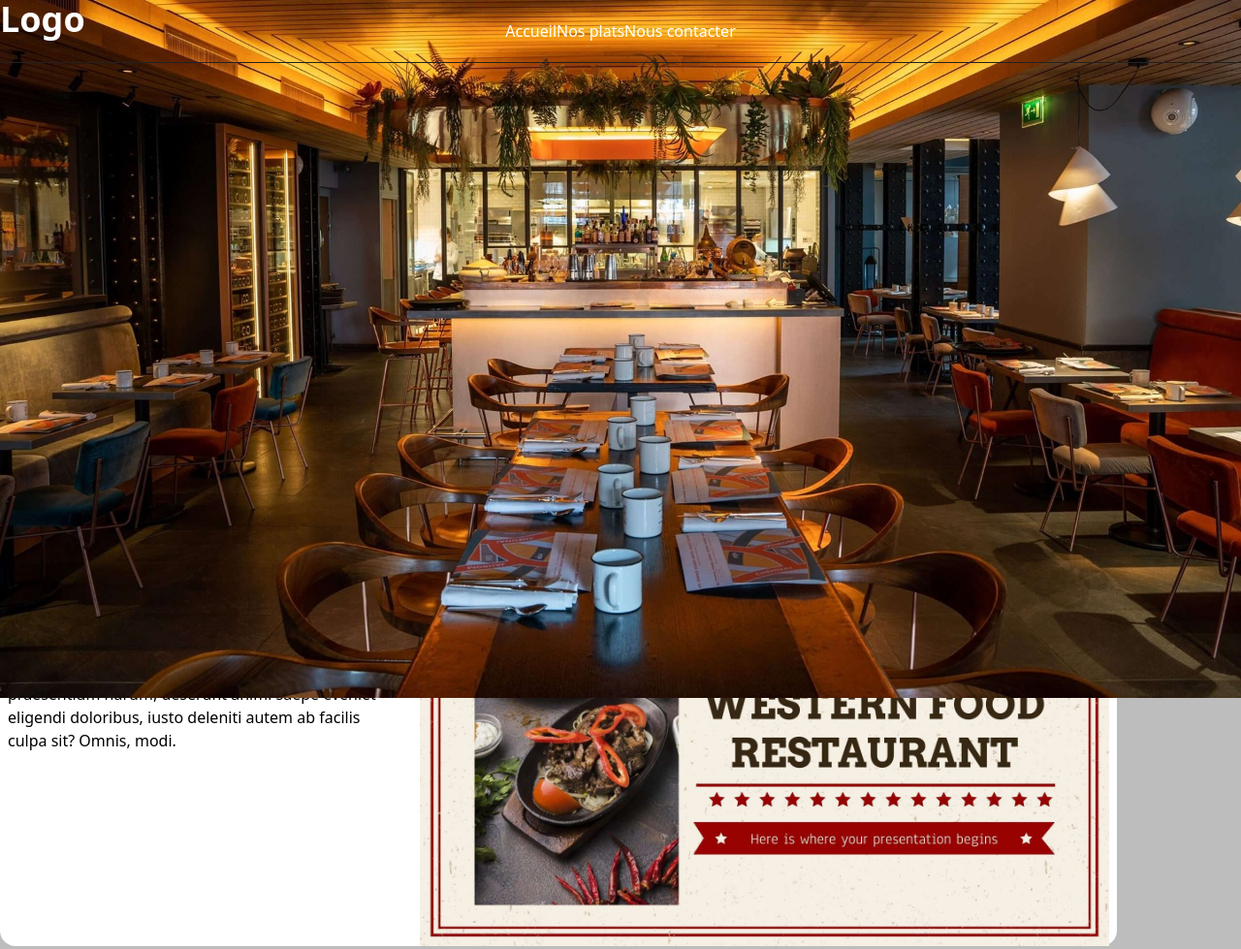
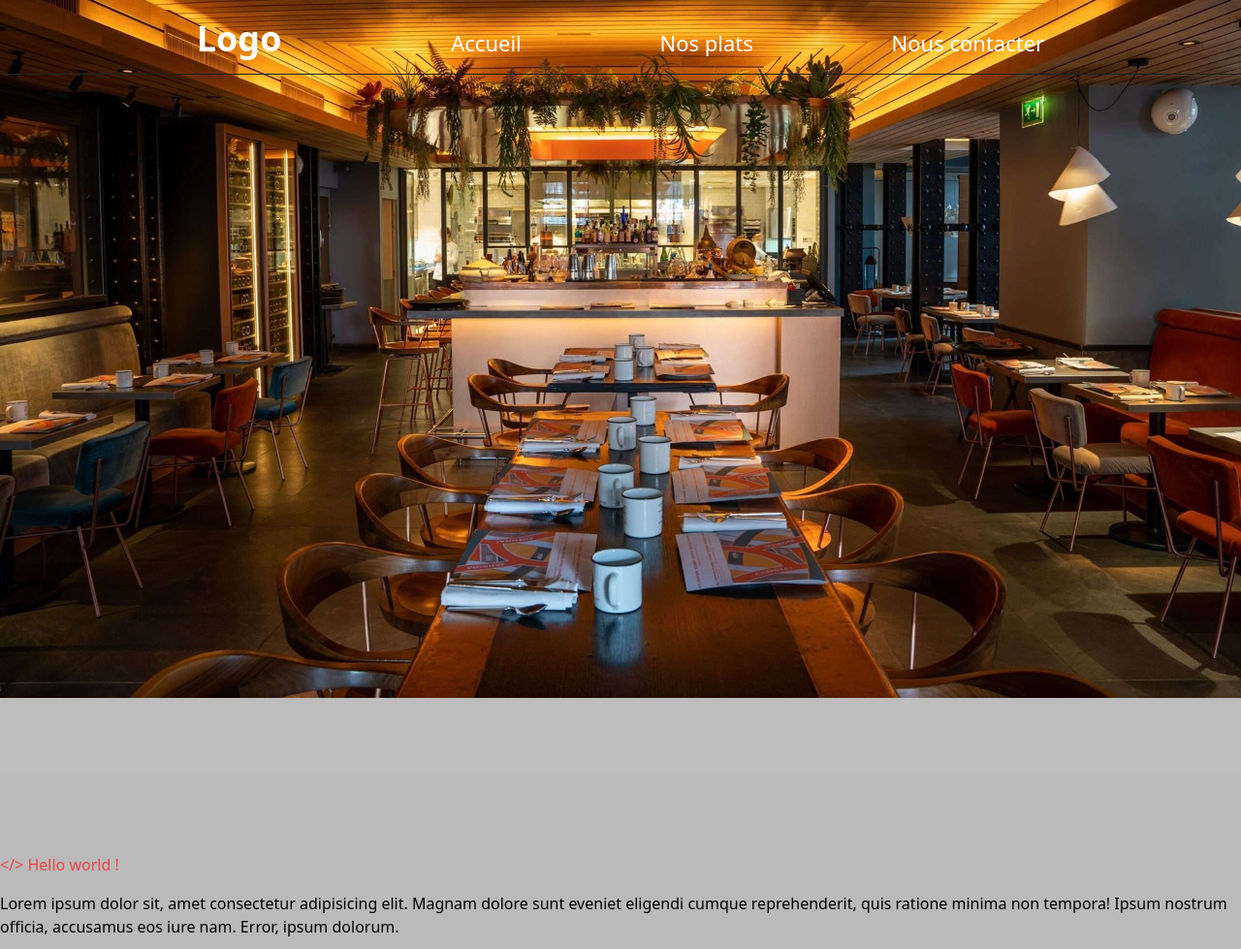
Before and after one commit to Fraawdrinn/Restaurant_2, a website: page public/main.html in a window 1280 px wide. Shown: the top 979 px of the page at 97% size. Drawn offline with Linux system fonts and the light colour scheme.

Commit message:
improved nav

```diff
--- a/public/main.html
+++ b/public/main.html
@@ -19,13 +19,13 @@
     <img src="assets/img/inside5.jpg" alt="Intérieur d'un restaurant"
     class="absolute w-full">
 
-    <a
-    href="main.html"
-    class="header-item text-4xl text-white no-underline font-bold">
-      Logo
-    </a>
 
-    <nav class="header-item fixed w-full px-[100px] py-5 bg-transparent flex justify-center items-center border-b border-[#222]">
+    <nav class="header-item fixed w-full px-[100px] py-5 pb-2 bg-transparent flex justify-evenly items-center border-b border-[#222]">
+      <a
+      href="main.html"
+      class="header-item text-4xl text-white no-underline font-bold pr-8 pb-2">
+        Logo
+      </a>
       <a
       href=""
       class="nav-item">
@@ -44,7 +44,7 @@
     </nav>
   </header>
 
-  <main id="main" class="py-4">
+  <main id="main" class="py-4 w-full flex flex-col gap-4 pt-[10vh] top-full bg-[#BABABA] my-[100vh]">
     <h1 class="text-red-500">&lt;/&gt; Hello world !</h1>
     <p>
       Lorem ipsum dolor sit, amet consectetur adipisicing elit. Magnam dolore sunt eveniet eligendi cumque reprehenderit,
@@ -62,7 +62,7 @@
           Mollitia ratione ut rerum ullam! Et ipsam porro dicta praesentium harum, deserunt animi saepe eveniet eligendi doloribus, iusto deleniti autem ab facilis culpa sit? Omnis, modi.
         </p>
       </section>
-      <section class="home-item">
+      <section class="home-item ">
         <p class="pl-2">
           Lorem ipsum dolor sit amet consectetur, adipisicing elit. Perferendis voluptatibus architecto ab tempore laudantium a laboriosam earum ipsum, libero aspernatur officiis mollitia. Rem, quae.
           Mollitia ratione ut rerum ullam! Et ipsam porro dicta praesentium harum, deserunt animi saepe eveniet eligendi doloribus, iusto deleniti autem ab facilis culpa sit? Omnis, modi.
--- a/src/style/input.css
+++ b/src/style/input.css
@@ -35,4 +35,8 @@
   .header-item {
     @apply z-50;
   }
+  .nav-item {
+    @apply relative text-[22px] text-white font-medium no-underline ml-10 before:content-[''] before:absolute before:top-full
+    before:left-0 before:w-0 before:h-[2px] before:bg-white before:transition-[width] before:duration-300 hover:before:w-full;
+  }
 }
```
Also changed, not shown: public/style/output.css.
